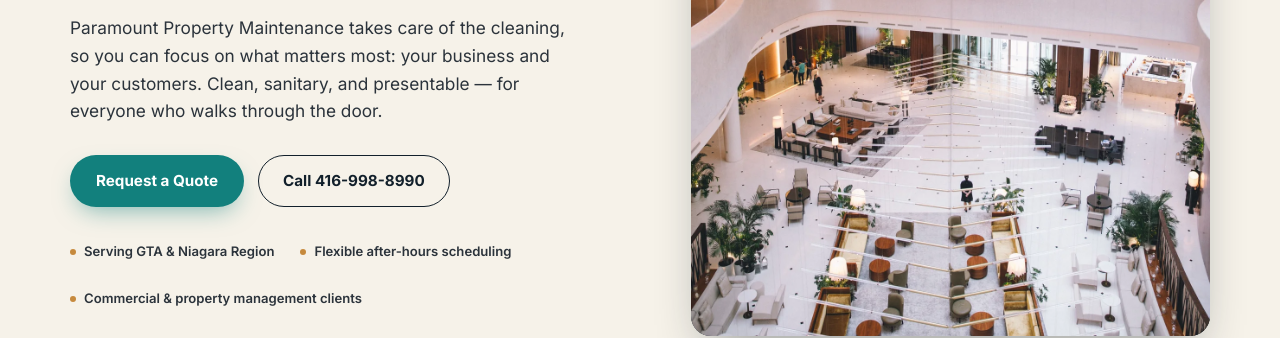
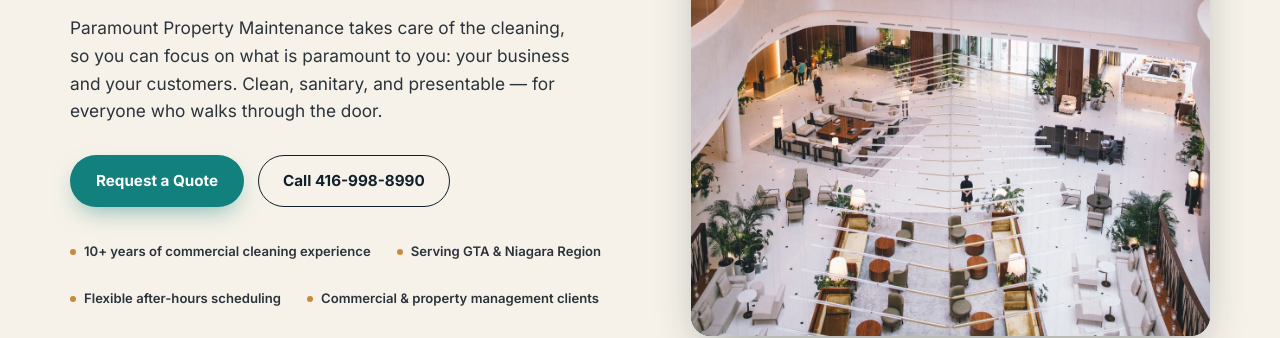
Before and after one commit to manuel-7-7-7/Paramount_website, a plain HTML site: page index.html in a window 1280 px wide. Shown: the part 497-835 px from the top of the page. Drawn offline with Linux system fonts and the light colour scheme.

Commit message:
Update index.html

```diff
--- a/index.html
+++ b/index.html
@@ -331,12 +331,13 @@
     <div>
       <span class="eyebrow">Commercial Cleaning &amp; Janitorial</span>
       <h1>Immaculate properties, <em>maintained on schedule.</em></h1>
-      <p class="lead">Paramount Property Maintenance takes care of the cleaning, so you can focus on what matters most: your business and your customers. Clean, sanitary, and presentable — for everyone who walks through the door.</p>
+      <p class="lead">Paramount Property Maintenance takes care of the cleaning, so you can focus on what is paramount to you: your business and your customers. Clean, sanitary, and presentable — for everyone who walks through the door.</p>
       <div class="hero-ctas">
         <a class="btn-primary" href="#contact">Request a Quote</a>
         <a class="btn-secondary" href="tel:4169988990">Call 416-998-8990</a>
       </div>
       <div class="trust-row">
+        <div class="t"><span class="dot"></span>10+ years of commercial cleaning experience</div>
         <div class="t"><span class="dot"></span>Serving GTA &amp; Niagara Region</div>
         <div class="t"><span class="dot"></span>Flexible after-hours scheduling</div>
         <div class="t"><span class="dot"></span>Commercial &amp; property management clients</div>
```
